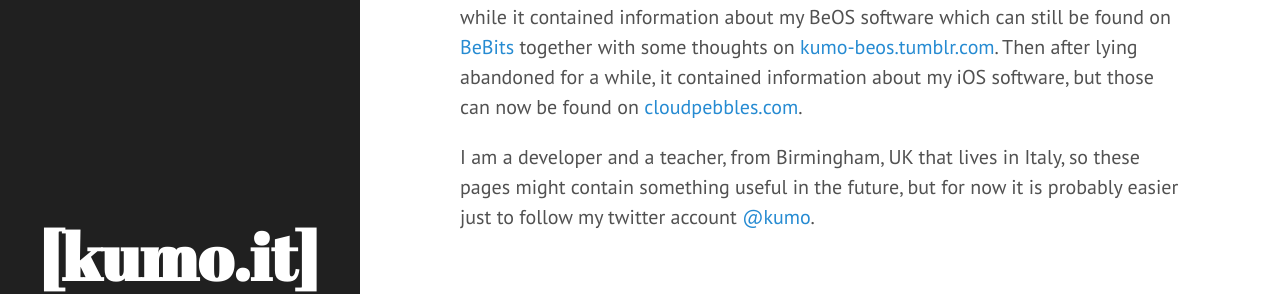
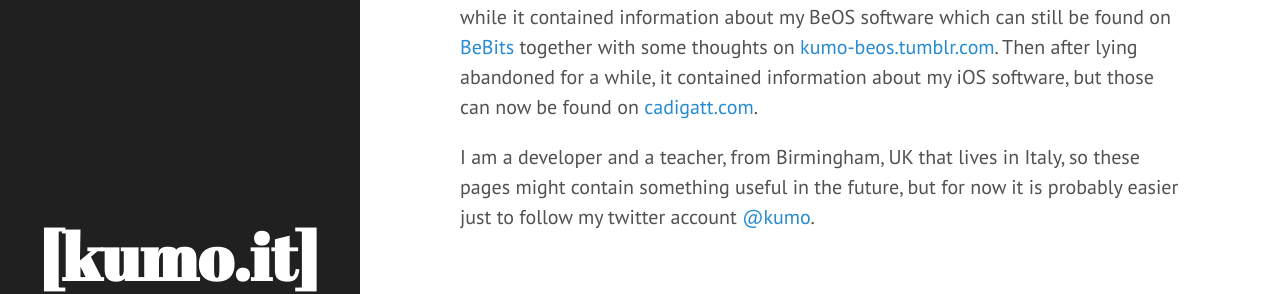
Before and after one commit to kumo/kumo.github.io, a Jekyll site: the page built from about.md, in a window 1280 px wide. Shown: the part 168-462 px from the top of the page. Built offline with Jekyll 4.4.1, drawn with Linux system fonts in a browser that asks for light colours; Markdown is read by kramdown in place of the engine named in the settings; comment, search, counter and statistics services are not loaded.

Commit message:
cadigatt.com

```diff
--- a/404.html
+++ b/404.html
@@ -6,6 +6,6 @@ title: "404: Page not found"
 <div class="page">
   <h1 class="page-title">404: Page not found</h1>
   <p class="lead">Sorry, but the page that you are looking for couldn't be found. <a href="/">Head back home</a> to try finding it again.</p>
-  <p>If you are looking for iPhone and iPad software, then you should look at <a href="http://www.cloudpebbles.com">cloudpebbles.com</a> instead.</p>
+  <p>If you are looking for iPhone and iPad software, then you should look at <a href="http://www.cadigatt.com">cadigatt.com</a> instead.</p>
   <p>Feel free to compose your own haiku at this point ^-^</p>
 </div>
--- a/about.md
+++ b/about.md
@@ -2,6 +2,6 @@
 layout: page
 title: About
 ---
-This website has served many purposes since its first version in 2002. For quite a while it contained information about my BeOS software which can still be found on [BeBits](http://www.bebits.com/devprofile/260) together with some thoughts on [kumo-beos.tumblr.com](http://kumo-beos.tumblr.com). Then after lying abandoned for a while, it contained information about my iOS software, but those can now be found on [cloudpebbles.com](http://www.cloudpebbles.com).
+This website has served many purposes since its first version in 2002. For quite a while it contained information about my BeOS software which can still be found on [BeBits](http://www.bebits.com/devprofile/260) together with some thoughts on [kumo-beos.tumblr.com](http://kumo-beos.tumblr.com). Then after lying abandoned for a while, it contained information about my iOS software, but those can now be found on [cadigatt.com](http://www.cadigatt.com).
 
 I am a developer and a teacher, from Birmingham, UK that lives in Italy, so these pages might contain something useful in the future, but for now it is probably easier just to follow my twitter account [@kumo](http://twitter.com/kumo).
```
